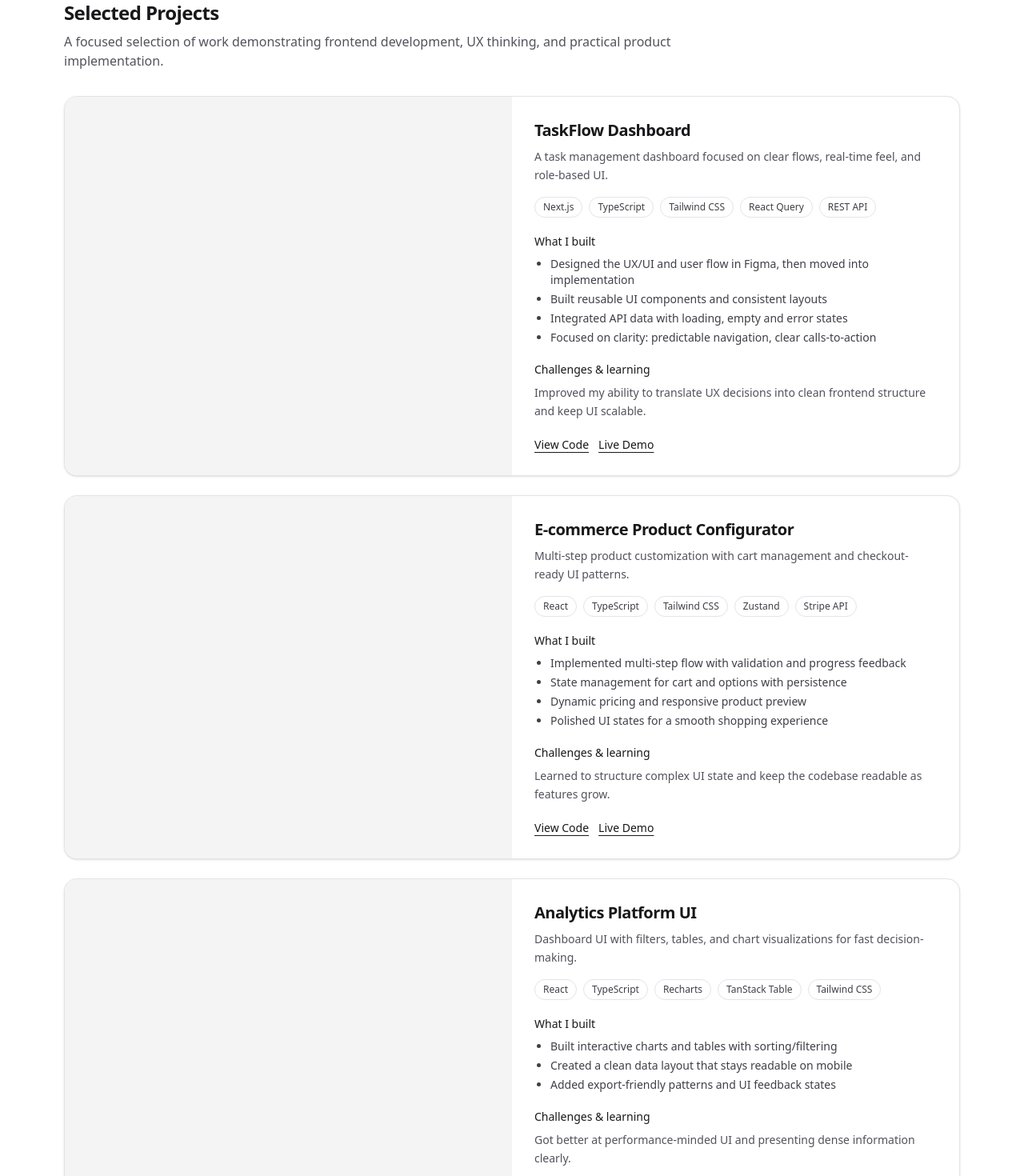
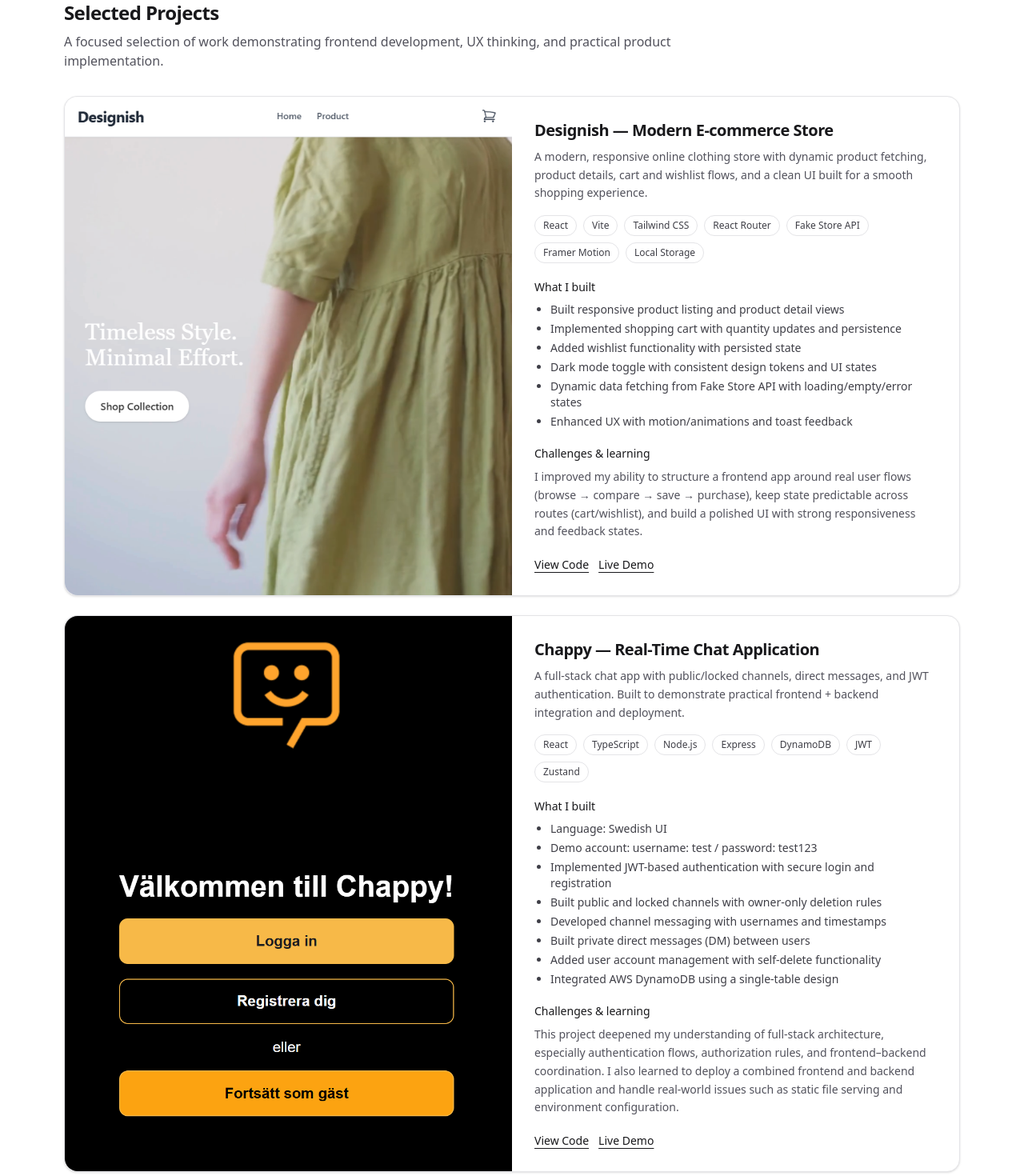
Before and after one commit to FBetulDemir/betul-portfolio, a Next.js app: page / in a window 1280 px wide. Shown: the part 640-2110 px from the top of the page at 80% size. Built offline with nearby package versions, Linux system fonts and the light colour scheme.

Commit message:
Update contact links, enhance project descriptions, and add images for projects

```diff
--- a/app/components/Contact.tsx
+++ b/app/components/Contact.tsx
@@ -22,10 +22,10 @@ export function Contact() {
 
         <div className="mt-6 flex flex-wrap gap-3">
           {/* Replace these */}
-          <LinkButton href="mailto:your.email@example.com" label="Email" />
-          <LinkButton href="https://github.com/yourusername" label="GitHub" />
+          <LinkButton href="mailto:fatmabetuld@gmail.com" label="Email" />
+          <LinkButton href="https://github.com/FBetulDemir" label="GitHub" />
           <LinkButton
-            href="https://www.linkedin.com/in/yourprofile"
+            href="https://www.linkedin.com/in/betuldemir"
             label="LinkedIn"
           />
         </div>
--- a/app/components/Projects.tsx
+++ b/app/components/Projects.tsx
@@ -1,6 +1,9 @@
+import Image from "next/image";
+
 type Project = {
   title: string;
   description: string;
+  image: string;
   tech: string[];
   bullets: string[];
   learning: string;
@@ -9,56 +12,69 @@ type Project = {
 
 const projects: Project[] = [
   {
-    title: "TaskFlow Dashboard",
+    title: "Designish — Modern E-commerce Store",
     description:
-      "A task management dashboard focused on clear flows, real-time feel, and role-based UI.",
-    tech: ["Next.js", "TypeScript", "Tailwind CSS", "React Query", "REST API"],
+      "A modern, responsive online clothing store with dynamic product fetching, product details, cart and wishlist flows, and a clean UI built for a smooth shopping experience.",
+    image: "/projects/designish.png",
+    tech: [
+      "React",
+      "Vite",
+      "Tailwind CSS",
+      "React Router",
+      "Fake Store API",
+      "Framer Motion",
+      "Local Storage",
+    ],
     bullets: [
-      "Designed the UX/UI and user flow in Figma, then moved into implementation",
-      "Built reusable UI components and consistent layouts",
-      "Integrated API data with loading, empty and error states",
-      "Focused on clarity: predictable navigation, clear calls-to-action",
+      "Built responsive product listing and product detail views",
+      "Implemented shopping cart with quantity updates and persistence",
+      "Added wishlist functionality with persisted state",
+      "Dark mode toggle with consistent design tokens and UI states",
+      "Dynamic data fetching from Fake Store API with loading/empty/error states",
+      "Enhanced UX with motion/animations and toast feedback",
     ],
     learning:
-      "Improved my ability to translate UX decisions into clean frontend structure and keep UI scalable.",
+      "I improved my ability to structure a frontend app around real user flows (browse → compare → save → purchase), keep state predictable across routes (cart/wishlist), and build a polished UI with strong responsiveness and feedback states.",
     links: [
-      { label: "View Code", href: "https://github.com/" },
-      { label: "Live Demo", href: "https://example.com" },
+      {
+        label: "View Code",
+        href: "https://github.com/FBetulDemir/ecommerce_website.git",
+      },
+      {
+        label: "Live Demo",
+        href: "https://ecommerce-website-designish.netlify.app/",
+      },
     ],
   },
   {
-    title: "E-commerce Product Configurator",
+    title: "Chappy — Real-Time Chat Application",
     description:
-      "Multi-step product customization with cart management and checkout-ready UI patterns.",
-    tech: ["React", "TypeScript", "Tailwind CSS", "Zustand", "Stripe API"],
+      "A full-stack chat app with public/locked channels, direct messages, and JWT authentication. Built to demonstrate practical frontend + backend integration and deployment.",
+    image: "/projects/chappyApp.png",
+    tech: [
+      "React",
+      "TypeScript",
+      "Node.js",
+      "Express",
+      "DynamoDB",
+      "JWT",
+      "Zustand",
+    ],
     bullets: [
-      "Implemented multi-step flow with validation and progress feedback",
-      "State management for cart and options with persistence",
-      "Dynamic pricing and responsive product preview",
-      "Polished UI states for a smooth shopping experience",
+      "Language: Swedish UI",
+      "Demo account: username: test / password: test123",
+      "Implemented JWT-based authentication with secure login and registration",
+      "Built public and locked channels with owner-only deletion rules",
+      "Developed channel messaging with usernames and timestamps",
+      "Built private direct messages (DM) between users",
+      "Added user account management with self-delete functionality",
+      "Integrated AWS DynamoDB using a single-table design",
     ],
     learning:
-      "Learned to structure complex UI state and keep the codebase readable as features grow.",
+      "This project deepened my understanding of full-stack architecture, especially authentication flows, authorization rules, and frontend–backend coordination. I also learned to deploy a combined frontend and backend application and handle real-world issues such as static file serving and environment configuration.",
     links: [
-      { label: "View Code", href: "https://github.com/" },
-      { label: "Live Demo", href: "https://example.com" },
-    ],
-  },
-  {
-    title: "Analytics Platform UI",
-    description:
-      "Dashboard UI with filters, tables, and chart visualizations for fast decision-making.",
-    tech: ["React", "TypeScript", "Recharts", "TanStack Table", "Tailwind CSS"],
-    bullets: [
-      "Built interactive charts and tables with sorting/filtering",
-      "Created a clean data layout that stays readable on mobile",
-      "Added export-friendly patterns and UI feedback states",
-    ],
-    learning:
-      "Got better at performance-minded UI and presenting dense information clearly.",
-    links: [
-      { label: "View Code", href: "https://github.com/" },
-      { label: "Live Demo", href: "https://example.com" },
+      { label: "View Code", href: "https://github.com/FBetulDemir/chappy-app" },
+      { label: "Live Demo", href: "https://chappy-app-hk0i.onrender.com" },
     ],
   },
 ];
@@ -91,7 +107,16 @@ export function Projects() {
             className="rounded-2xl border border-zinc-200 bg-white shadow-sm">
             <div className="grid gap-0 md:grid-cols-2">
               {/* Image placeholder */}
-              <div className="min-h-[220px] rounded-t-2xl bg-zinc-100 md:rounded-l-2xl md:rounded-tr-none" />
+
+              <div className="relative min-h-[220px] overflow-hidden rounded-t-2xl bg-zinc-100 md:rounded-l-2xl md:rounded-tr-none">
+                <Image
+                  src={p.image}
+                  alt={`${p.title} preview`}
+                  fill
+                  className="object-cover"
+                  sizes="(min-width: 768px) 50vw, 100vw"
+                />
+              </div>
 
               <div className="p-6 md:p-7">
                 <h3 className="text-xl font-semibold tracking-tight">
--- a/app/components/Skills.tsx
+++ b/app/components/Skills.tsx
@@ -40,15 +40,16 @@ export function Skills() {
               "JavaScript",
               "HTML & CSS",
               "Tailwind CSS",
+              "Responsive layout & design systems",
             ]}
           />
           <Block
             title="State & Data"
             items={[
-              "REST API integration",
-              "React Query / TanStack Query",
+              "REST APIs (fetch/axios), async patterns",
+              "Vite",
               "Zustand / Context API",
-              "Forms and validation",
+              "Forms and validation - e.g. Zod/Joi",
               "Loading, empty and error states",
             ]}
           />
@@ -60,6 +61,7 @@ export function Skills() {
               "Vercel / Render deployments",
               "Chrome DevTools",
               "Agile teamwork (standups, feedback loops)",
+              "Testing basics (Jest / React Testing Library)",
             ]}
           />
           <Block
@@ -67,7 +69,7 @@ export function Skills() {
             items={[
               "Figma (wireframes, prototypes, UI)",
               "User flow mapping",
-              "Accessibility basics (WCAG)",
+              "Accessibility basics",
               "Design-to-code handoff",
               "AI-assisted development workflow",
             ]}
@@ -77,7 +79,7 @@ export function Skills() {
         <div className="mt-10 rounded-2xl border border-zinc-200 bg-white p-6 shadow-sm">
           <p className="text-sm text-zinc-700">
             <span className="font-semibold text-zinc-900">Backend basics:</span>{" "}
-            Node.js/Express, CORS, Amazon DynamoDB (course work)
+            Node.js/Express, REST APIs, CORS, Amazon DynamoDB
           </p>
         </div>
       </div>
```
Also changed, not shown: public/projects/chappyApp.png (added), public/projects/designish.png (added).
